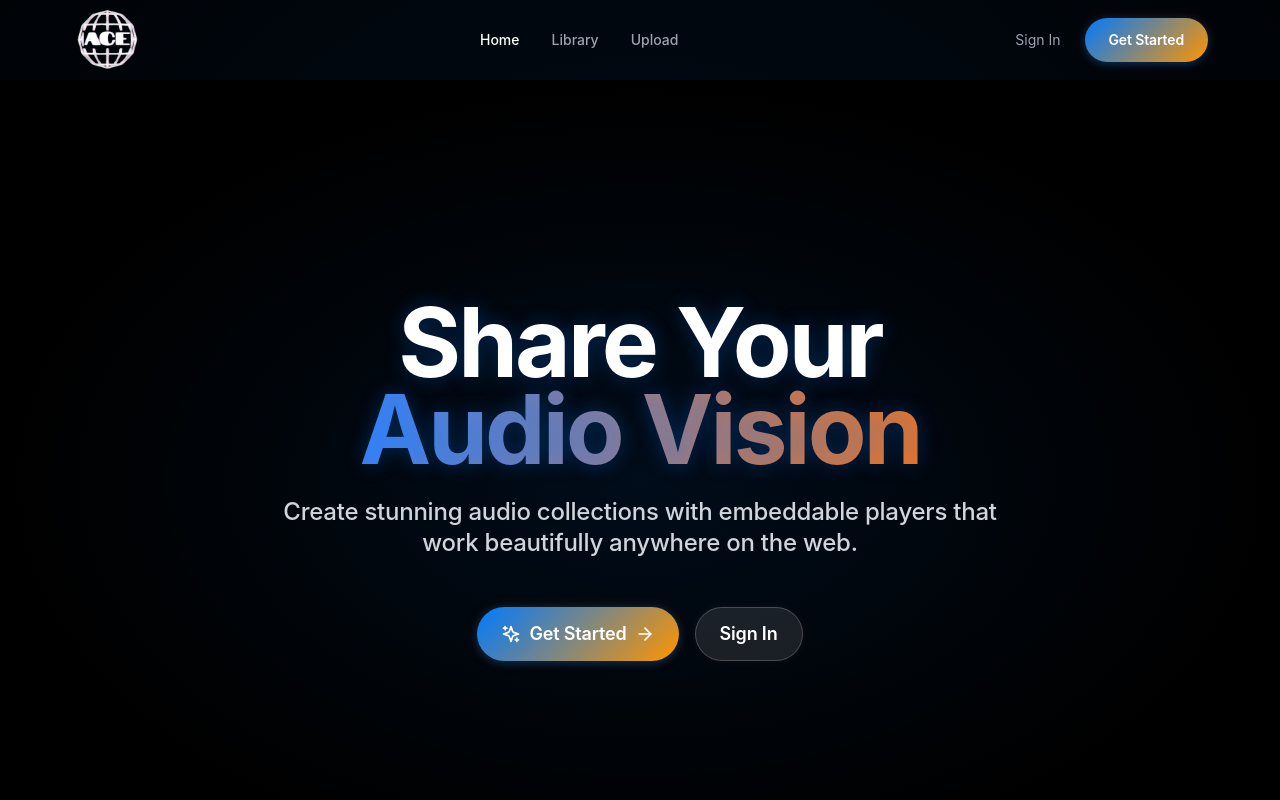
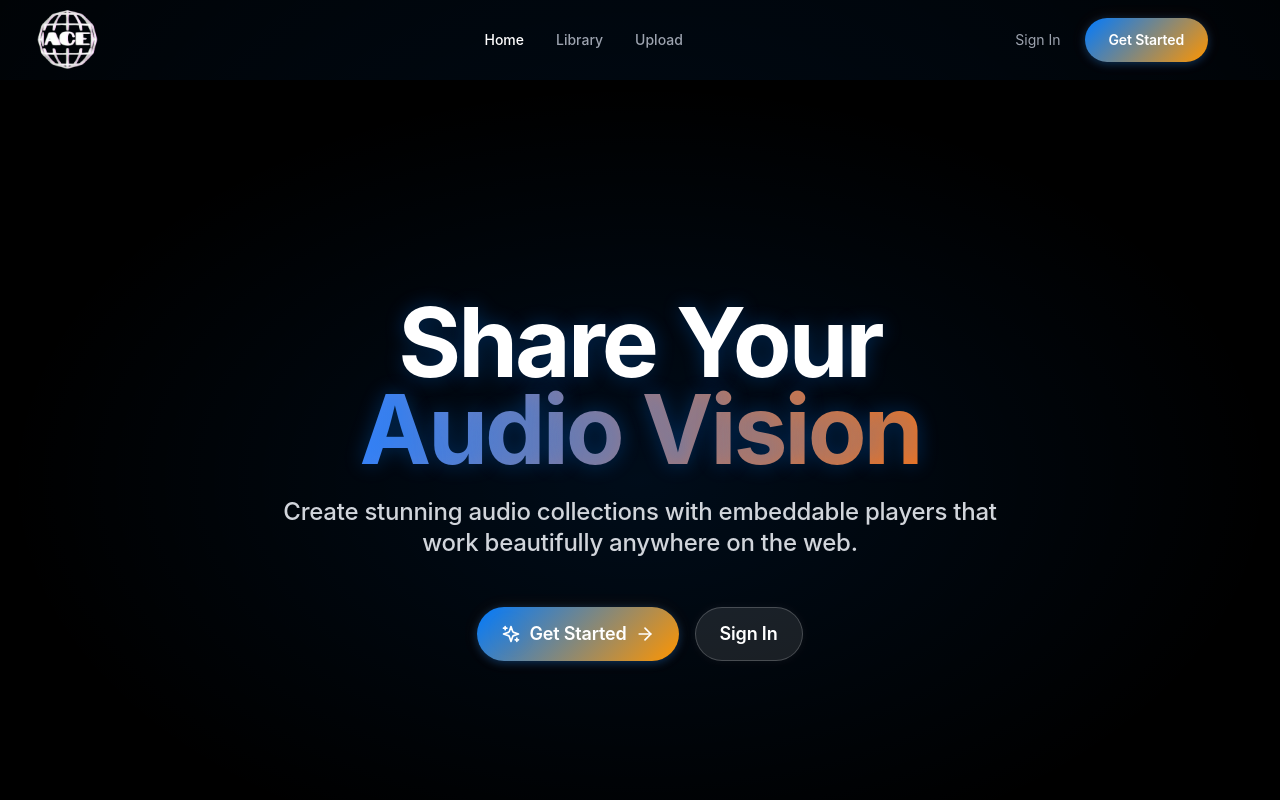
Before and after one commit to DerfBeingDerf/upwork-v2-test, a React (Vite) app: page / in a window 1280 px wide. Shown: the top 800 px of the page. Built offline with nearby package versions, Linux system fonts and the light colour scheme; no server answers.

Commit message:
Align navigation tabs with main content

```diff
--- a/src/components/layout/Navbar.tsx
+++ b/src/components/layout/Navbar.tsx
@@ -36,9 +36,11 @@ export default function Navbar() {
       animate={{ y: 0 }}
       transition={{ duration: 0.6, ease: "easeOut" }}
     >
-      <div className="container mx-auto">
+      <div className="w-full">
         {/* Main Navigation */}
-        <div className="h-20 flex items-center justify-between">
+        <div className="h-20 flex items-center">
+          {/* Logo - positioned absolutely to stay on the left */}
+          <div className="absolute left-4 sm:left-6 lg:left-8">
             <Link to="/" className="flex items-center group">
               <motion.div
                 whileHover={{ scale: 1.05 }}
@@ -52,6 +54,12 @@ export default function Navbar() {
                 />
               </motion.div>
             </Link>
+          </div>
+
+          {/* Center Navigation - aligned with main content container */}
+          <div className="container mx-auto flex items-center justify-between">
+            {/* Spacer for logo */}
+            <div className="w-20"></div>
 
             {/* Center Navigation */}
             <nav className="hidden md:flex items-center space-x-8">
@@ -121,6 +129,7 @@ export default function Navbar() {
               )}
             </div>
           </div>
+        </div>
 
         {/* Mobile Navigation */}
         <div className="md:hidden border-t border-white/10">
```
Lines whose indentation alone changed are shown as unchanged.
